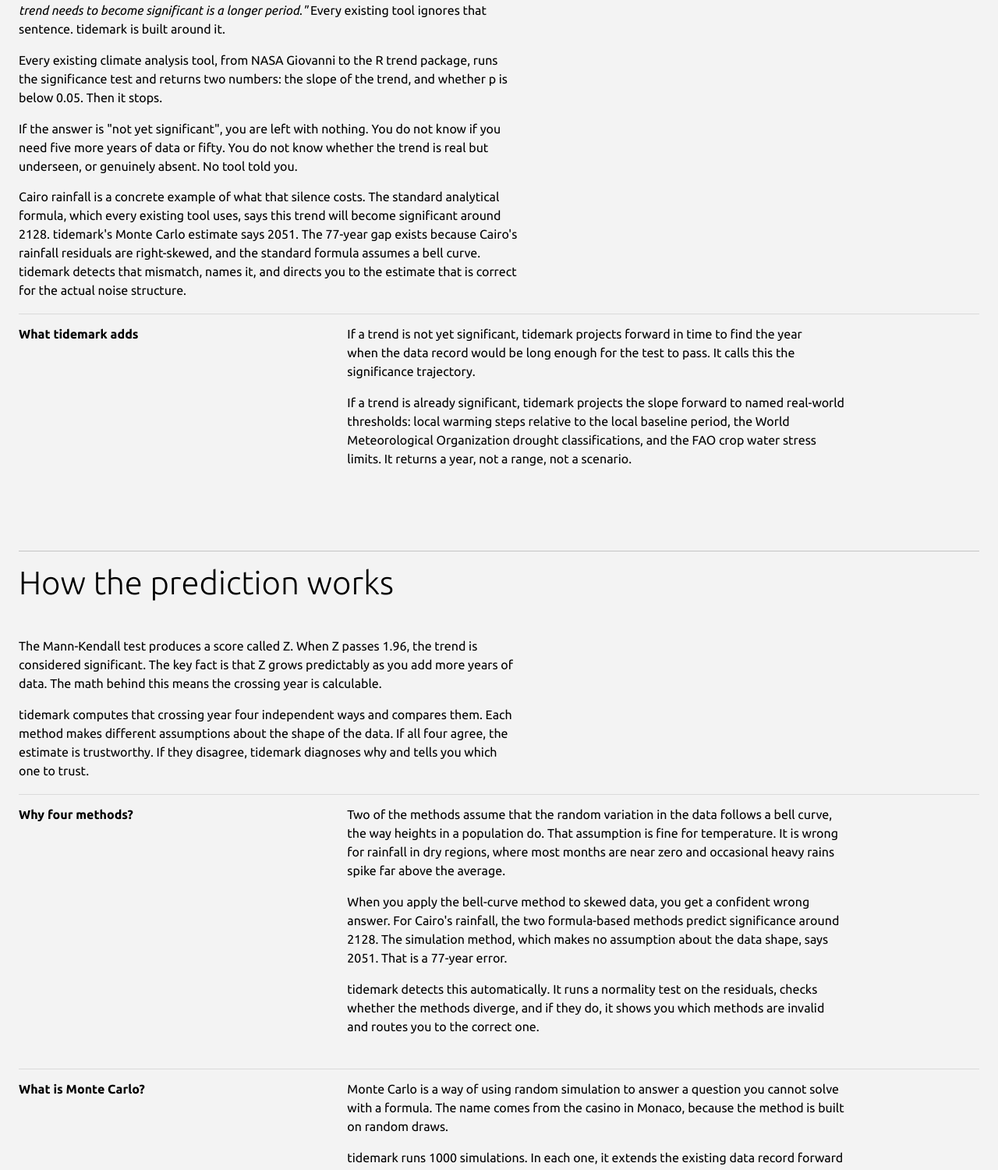
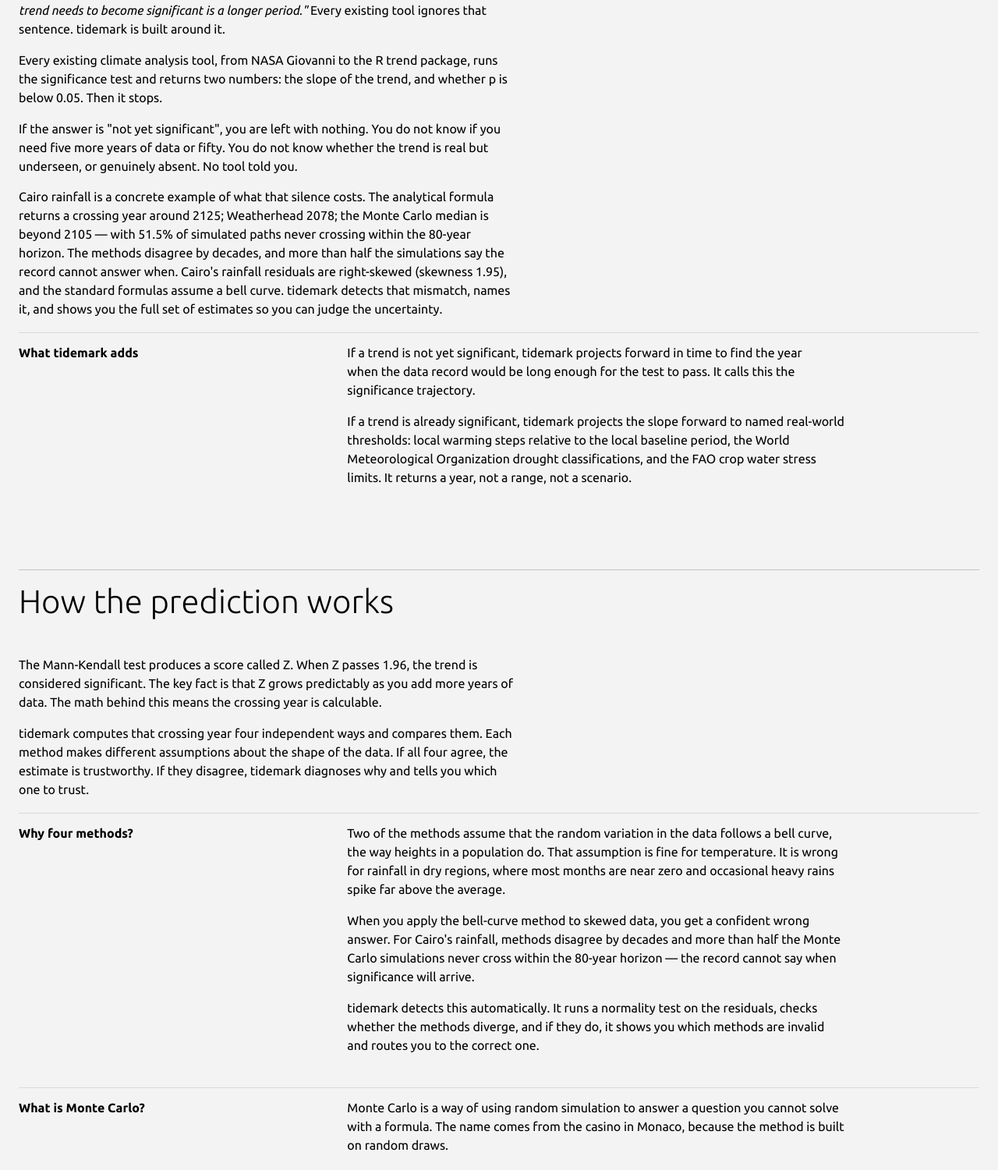
Before and after one commit to raiyanruhan/tidemark, a Flask app: page /how-it-works in a window 1280 px wide. Shown: the part 1449-2949 px from the top of the page at 78% size. Run offline with Flask 3, Linux system fonts and the light colour scheme.

Commit message:
fix(web): explainer.html — Cairo numbers, comparison-only framing for block bootstrap/MKC3, Dhaka break example, BF threshold 3.5

```diff
--- a/python/templates/explainer.html
+++ b/python/templates/explainer.html
@@ -115,12 +115,14 @@
         the trend is real but underseen, or genuinely absent. No tool told you.
       </p>
       <p>
-        Cairo rainfall is a concrete example of what that silence costs. The standard
-        analytical formula, which every existing tool uses, says this trend will become
-        significant around 2128. tidemark's Monte Carlo estimate says 2051. The 77-year
-        gap exists because Cairo's rainfall residuals are right-skewed, and the standard
-        formula assumes a bell curve. tidemark detects that mismatch, names it, and
-        directs you to the estimate that is correct for the actual noise structure.
+        Cairo rainfall is a concrete example of what that silence costs. The analytical
+        formula returns a crossing year around 2125; Weatherhead 2078; the Monte Carlo
+        median is beyond 2105 — with 51.5% of simulated paths never crossing within
+        the 80-year horizon. The methods disagree by decades, and more than half the
+        simulations say the record cannot answer when. Cairo's rainfall residuals are
+        right-skewed (skewness 1.95), and the standard formulas assume a bell curve.
+        tidemark detects that mismatch, names it, and shows you the full set of
+        estimates so you can judge the uncertainty.
       </p>
 
       <hr class="p-rule--muted" />
@@ -180,9 +182,9 @@
           </p>
           <p>
             When you apply the bell-curve method to skewed data, you get a confident
-            wrong answer. For Cairo's rainfall, the two formula-based methods predict
-            significance around 2128. The simulation method, which makes no assumption
-            about the data shape, says 2051. That is a 77-year error.
+            wrong answer. For Cairo's rainfall, methods disagree by decades and more than
+            half the Monte Carlo simulations never cross within the 80-year horizon —
+            the record cannot say when significance will arrive.
           </p>
           <p>
             tidemark detects this automatically. It runs a normality test on the
@@ -356,8 +358,8 @@
       </p>
       <p>
         tidemark detects high autocorrelation automatically. When the lag-1 autocorrelation
-        of the detrended residuals exceeds 0.3 in absolute value, it switches to a block
-        bootstrap test (Önöz &amp; Bayazit, 2012). Instead of assuming a parametric
+        of the detrended residuals exceeds 0.3 in absolute value, block bootstrap
+        (Önöz &amp; Bayazit, 2012) is computed and reported for comparison. Instead of assuming a parametric
         dependence structure, block bootstrap resamples contiguous blocks of residuals,
         preserving whatever within-block dependence structure the data actually has. The
         block length is chosen automatically using the Politis-Romano bandwidth estimator,
@@ -381,7 +383,7 @@
           </p>
           <p>
             This is the same method used in R's <code>modifiedmk</code> package for
-            hydrology research. No Python implementation existed before Tidemark.
+            hydrology research. We are not aware of another Python implementation.
           </p>
         </div>
       </div>
@@ -405,13 +407,13 @@
         Z-score and producing false positives.
       </p>
       <p>
-        When autocorrelation is low (|φ| ≤ 0.3) but residual skewness is high, tidemark
-        uses the MKC3 variance correction (Then et al., 2025). MKC3 adds a third-order
+        When autocorrelation is low (|φ| ≤ 0.3) but residual skewness is high, the
+        MKC3 variance correction (Then et al., 2025) is computed and reported for comparison. MKC3 adds a third-order
         cumulant correction term that captures the skewness of lag products, which
         Hamed-Rao misses. For symmetric series the two corrections are mathematically
-        identical. For Cairo precipitation (skewness &#8776; 1.95), the correction changes
-        the verdict from significant (Hamed-Rao, p &#8776; 0.03) to not significant
-        (MKC3, p &gt; 0.10).
+        identical. For Cairo precipitation (skewness &#8776; 1.95), Hamed-Rao gives
+        p &#8776; 0.03 (significant) while MKC3 gives p &gt; 0.10 (not significant).
+        Neither is used for the verdict; they are shown alongside.
       </p>
       <p>
         These corrections are reported for comparison. The verdict itself comes from a
@@ -607,12 +609,13 @@
         was a specific year when the dynamics changed.
       </p>
       <p>
-        A series with a structural break is a concrete problem for Mann-Kendall. If a
-        variable warmed at +0.055 °C per year until 1997, then flattened, the net slope
-        across the full record is small and the significance is marginal. Mann-Kendall
-        reports p = 0.047 and you do not know why the result is so weak. The Bayesian
-        changepoint scan tells you: the trend reversed at 1997 and the two halves partially
-        cancel in the net statistic.
+        A series with a structural break is a concrete problem for Mann-Kendall. It tests
+        the full record as one block; if the dynamics changed at some point, the overall
+        result may be weak or misleading. Dhaka temperature (NASA POWER 1981–2025)
+        illustrates this: Mann-Kendall gives p = 0.037 (significant), and the sup-F
+        trend-break test (Andrews 1993) finds a break at 1997 (p = 0.006). The Bayesian
+        scan does not flag a break in this case, illustrating that the two tests have
+        different sensitivities and are complementary.
       </p>
       <p>
         tidemark scans every candidate split year using the Normal-Inverse-Gamma marginal
@@ -630,9 +633,9 @@
         <div class="col-6 col-medium-3">
           <p>
             When a changepoint is detected, the result page shows the detected year,
-            the log Bayes factor (the strength of evidence on a scale where 3.0 is the
-            detection threshold), a calibrated confidence percentage, and the trend slope
-            before and after the break. The result also notes whether the trend steepened,
+            the log Bayes factor (the strength of evidence on a scale where 3.5 is the
+            detection threshold), a display confidence percentage (a scale, not a posterior
+            probability), and the trend slope before and after the break. The result also notes whether the trend steepened,
             weakened, or reversed direction.
           </p>
           <p>
@@ -653,15 +656,14 @@
         <div class="col-6 col-medium-3">
           <p>
             A Bayes factor compares two explanations for the same data. A log Bayes factor
-            of 3.0 means the two-regime explanation is e³ ≈ 20 times more probable than the
-            single-regime explanation. A log Bayes factor of 18 means the two-regime
-            explanation is 65 million times more probable. It is a direct statement about
-            relative probability, not a threshold test.
+            of 3.5 means the two-regime explanation is e^3.5 ≈ 33 times more probable than the
+            single-regime explanation. It is a direct statement about relative probability,
+            not a threshold test.
           </p>
           <p>
-            The threshold of 3.0 was calibrated against random data: for a typical climate
-            series length, only 3% of purely random series produce a spurious log Bayes
-            factor above 3.0.
+            The detection threshold is log BF &gt; 3.5 combined with exceeding the bootstrap
+            null's 95th percentile. This combination reduces spurious detections for the
+            typical climate record lengths (n = 20–50).
           </p>
         </div>
       </div>
```
